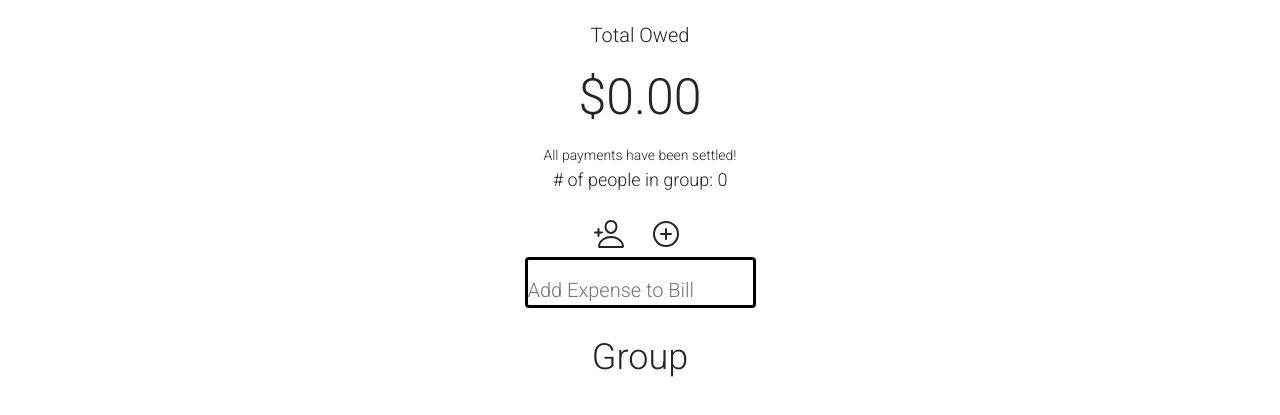
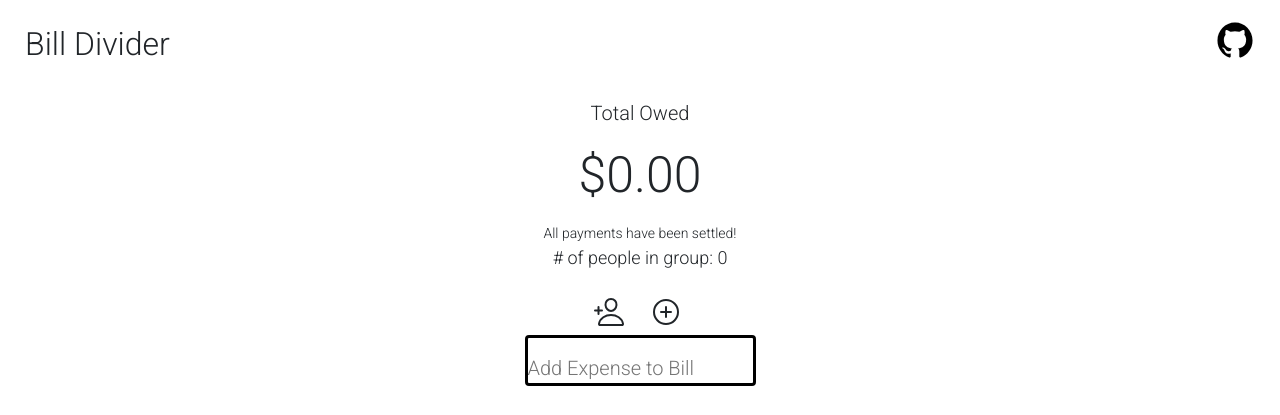
Before and after one commit to eugene-lok/bill-divider, a PHP site: page / in a window 1280 px wide. Shown: the top 415 px of the page. Before the commit the page ends 377 px from the top, so only its background shows below. Run offline with PHP 8.4, Linux system fonts and the light colour scheme; some libraries are stand-ins or nearby versions.

Commit message:
Add title, GitHub link

```diff
--- a/index.html
+++ b/index.html
@@ -9,6 +9,14 @@
 </head>
 
 <body>
+    <div class = "menuBar">
+        <div class = "appTitle">
+            Bill Divider
+        </div>
+        <div class = "github">
+            <a href = "https://github.com/eugene-lok/bill-divider/"><ion-icon name="logo-github"></ion-icon></a>
+        </div>
+    </div>
     <div class = "owedDisplay">
         <div class = "owedTitle">
             Total Owed
--- a/style.css
+++ b/style.css
@@ -25,6 +25,25 @@ input {
   content: "";
   display: table;
   clear: both;
+}
+
+.menuBar {
+  padding: 20px 0px 10px 25px;
+}
+
+.menuBar .appTitle {
+  font-size: 32px;
+  display: inline;
+}
+
+.menuBar .github {
+  padding-right: 25px;
+  float: right;
+}
+
+.menuBar ion-icon[name="logo-github"] {
+  color: black;
+  font-size: 40px;
 }
 
 .owedDisplay {
@@ -163,6 +182,10 @@ input {
   border-color: black;
 }
 
+ion-icon[name="logo-github"]:hover {
+  font-size: 45px;
+}
+
 ion-icon[name="person-add-outline"]:hover {
   color: #0054ba;
 }
--- a/style.scss
+++ b/style.scss
@@ -28,6 +28,23 @@ input {
     content: "";
     display: table;
     clear: both;
+}
+
+// Menu Bar
+.menuBar {
+    padding: 20px 0px 10px 25px;
+    .appTitle {
+        font-size: 32px;
+        display: inline;
+    }
+    .github {
+        padding-right: 25px;
+        float: right;
+    }
+    ion-icon[name="logo-github"] {
+        color: black;
+        font-size: 40px;
+    }
 }
 
 // Main Content
@@ -150,6 +167,10 @@ input {
 }
 
 // Effects
+ion-icon[name="logo-github"]:hover {
+    font-size: 45px;
+}
+
 ion-icon[name="person-add-outline"]:hover {
     color: $personColour;
 }
```
